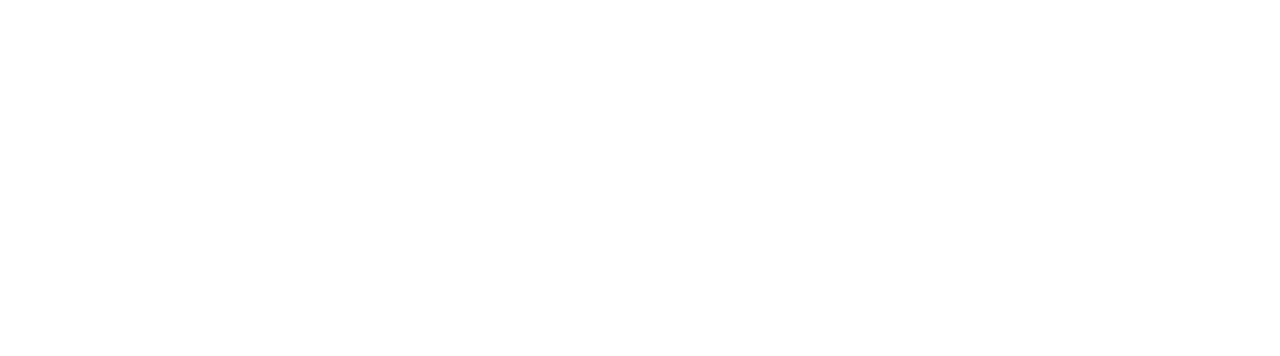
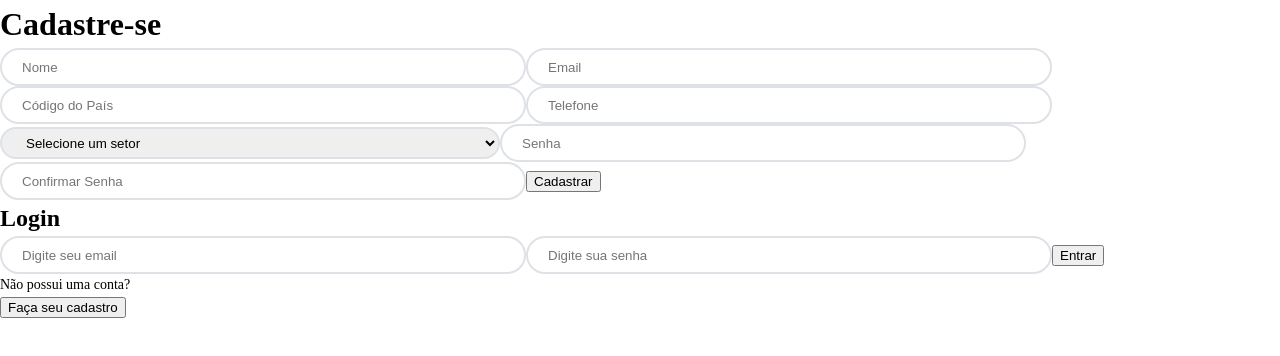
Before and after one commit to Hacka-hotel-group-7/bertz_hotel_web, a React (Vite) app: page / in a window 1280 px wide. Shown: the top 356 px of the page. Built offline with nearby package versions, Linux system fonts and the light colour scheme; the HTML template or start-up script is replaced by a standard one.

Commit message:
form login and register

```diff
--- a/index.html
+++ b/index.html
@@ -10,4 +10,5 @@
     <div id="root"></div>
     <script type="module" src="/src/main.tsx"></script>
   </body>
+
 </html>
--- a/src/App.tsx
+++ b/src/App.tsx
@@ -1,12 +1,16 @@
 import { ToastContainer } from 'react-toastify'
 import { ResetStyled } from './styles/GlobalReset'
 import { GlobalStyled } from './styles/GlobalStyled'
+import { ResgisterPage } from './components/Register'
+import { LoginModal } from './components/Login'
 
 const App = () => {
   return (
     <>
       <GlobalStyled/>
       <ResetStyled/>
+      <ResgisterPage/>
+      <LoginModal/>
       <ToastContainer
               position='top-right'
               autoClose={5000}
--- /dev/null
+++ b/src/components/Input/index.tsx
@@ -0,0 +1,25 @@
+import { ForwardedRef, forwardRef, InputHTMLAttributes, SelectHTMLAttributes } from 'react';
+import { StyledInput, StyledSelect } from './style';
+
+
+interface IInputProps extends InputHTMLAttributes<HTMLInputElement> {
+    label?: string;
+    placeholder: string;
+    type: string;
+}
+
+export const InputComponent = forwardRef(({label,placeholder,type, ...rest}: IInputProps, ref: ForwardedRef<HTMLInputElement>) => {
+    return(
+        <>
+            {label ? <label>{label}</label> : null}
+            <StyledInput ref={ref} {...rest} placeholder={placeholder} type={type}/>
+        </>
+    )
+})
+
+
+export const SelectComponent = forwardRef(({ ...rest}: SelectHTMLAttributes<HTMLSelectElement>, ref: ForwardedRef<HTMLSelectElement>) => {
+    return(
+            <StyledSelect ref={ref} {...rest}/>
+    )
+})
--- /dev/null
+++ b/src/components/Input/style.ts
@@ -0,0 +1,48 @@
+import styled from 'styled-components';
+
+export const StyledInput = styled.input`
+    width: 100%;
+    max-width: 31.25rem;
+    height: 2rem;
+    border: .125rem solid var(--color-grey);
+    border-radius: 3.125rem;
+    background-color: var();
+    padding-left: 1.25rem;
+
+    ::placeholder{
+        padding-left: 1.25rem;
+        font-size: 1.3125rem;
+    }
+
+    :hover{
+        border: .1875rem solid;
+    }
+
+    :focus{
+        border: .1875rem solid;
+    }
+`
+
+export const StyledSelect = styled.select`
+    width: 100%;
+    max-width: 31.25rem;
+    height: 2rem;
+    border: .125rem solid var(--color-grey);
+    border-radius: 3.125rem;
+    background-color: var();
+    padding-left: 1.25rem;
+    padding-right: 1.25rem;
+
+    ::placeholder{
+        padding-left: 1.25rem;
+        font-size: 1.3125rem;
+    }
+
+    :hover{
+        border: .1875rem solid;
+    }
+
+    :focus{
+        border: .1875rem solid;
+    }
+`
--- a/src/components/Login/index.tsx
+++ b/src/components/Login/index.tsx
@@ -0,0 +1,43 @@
+import { useNavigate } from "react-router-dom";
+import { useForm } from "react-hook-form";
+import { zodResolver } from "@hookform/resolvers/zod";
+import { useContext } from "react";
+import { GlobalContext } from "../../providers/GlobalContext/GlobalContext";
+import { TLogin, LoginSchema} from "./LoginSchema";
+import { StyledH3, StyledP } from "../../styles/typography"
+import { InputComponent } from "../Input";
+export const LoginModal = () => {
+    const { login, setIsLoginModalOpen } = useContext(GlobalContext)
+    // const navigate = useNavigate()
+
+    const { register, handleSubmit, formState: { errors } } = useForm<TLogin>({
+        resolver: zodResolver(LoginSchema)
+    })
+
+    const submit = (formData: TLogin) => {
+        login(formData)
+        // navigate('/')
+        setIsLoginModalOpen(false)
+    }
+
+    return(
+        <>
+            <div>
+                <StyledH3 fontWeight="bold">Login</StyledH3>
+
+                <form onSubmit={handleSubmit(submit)}>
+                    <InputComponent type="email" placeholder="Digite seu email" {...register('username')} />
+                    {errors.username?.message}
+                    <InputComponent type="password" placeholder="Digite sua senha" {...register('password')}/>
+                    {errors.password?.message}
+
+                    <button type="submit">Entrar</button>
+                </form>
+                <StyledP fontSize="small" fontWeight="normal">Não possui uma conta?</StyledP>
+                <button /*onClick={() => navigate('/register')}*/>Faça seu cadastro</button>
+
+
+            </div>
+        </>
+    )
+}
--- a/src/components/Register/index.tsx
+++ b/src/components/Register/index.tsx
@@ -0,0 +1,74 @@
+import { useNavigate } from "react-router-dom";
+import { useForm } from "react-hook-form";
+import { zodResolver } from "@hookform/resolvers/zod";
+import { TGuestRegisterSchema, guestRegisterSchema } from "./RegisterSchema";
+import { useContext } from 'react';
+import { GlobalContext } from "../../providers/GlobalContext/GlobalContext";
+import { StyledH1 } from "../../styles/typography";
+import { InputComponent, SelectComponent } from "../Input";
+export const ResgisterPage = () => {
+    // const navigate = useNavigate();
+
+    const { createUser } = useContext(GlobalContext)
+    const { register, handleSubmit, formState: { errors } } = useForm<TGuestRegisterSchema>({
+        resolver: zodResolver(guestRegisterSchema)
+    })
+
+    const submit = (formData: TGuestRegisterSchema) => {
+        createUser(formData)
+        // navigate('/')
+    }
+
+    return(
+        <>
+            <StyledH1 fontWeight="extrabold">Cadastre-se</StyledH1>
+
+            <form onSubmit={handleSubmit(submit)}>
+                <InputComponent
+                    type="text"
+                    placeholder="Nome"
+                    {...register('name')}
+                />
+                {errors.name?.message}
+                <InputComponent
+                    type="email"
+                    placeholder="Email"
+                    {...register('username')}
+                />
+                {errors.username?.message}
+                <InputComponent
+                    type="number"
+                    max={4}
+                    placeholder="Código do País"
+                    {...register('country_code')}
+                />
+                <InputComponent
+                    type="number"
+                    placeholder="Telefone"
+                    {...register('contact_info')}
+                />
+                {errors.contact_info?.message}
+                <SelectComponent {...register('document_type')}>
+                    <option value="" disabled selected>Selecione um setor</option>
+                    <option value="CPF">CPF</option>
+                    <option value="RG">RG</option>
+                    <option value="PASSAPORTE">Passaporte</option>
+                    <option value="OUTRO">Outro</option>
+                </SelectComponent>
+                <InputComponent
+                    type="password"
+                    placeholder="Senha"
+                    {...register('password')}
+                />
+                <InputComponent
+                    type="password"
+                    placeholder="Confirmar Senha"
+                    {...register('confirmPassword')}
+                />
+                {errors.confirmPassword?.message}
+                <button type="submit">Cadastrar</button>
+            </form>
+
+        </>
+    )
+}
--- a/src/providers/GlobalContext/@types.ts
+++ b/src/providers/GlobalContext/@types.ts
@@ -106,4 +106,6 @@
     getAllBedrooms: () => void
     createReservation: (formData: TReservationSchema) => void
     updateReservation: (formData: string, booking_id: string) => void
+    isLoginModalOpen: boolean
+    setIsLoginModalOpen: React.Dispatch<React.SetStateAction<boolean>>
 }
--- a/src/providers/GlobalContext/GlobalContext.tsx
+++ b/src/providers/GlobalContext/GlobalContext.tsx
@@ -17,6 +17,7 @@
     const [Hotel, setHotel] = useState<IHotel | null>(null)
     const [SuggestedHotels, setSuggestedHotels] = useState<IHotel[]>([])
     const [BedroomsList, setBedroomsList] = useState<IBedroom[]>([])
+    const [isLoginModalOpen, setIsLoginModalOpen] = useState(false)
 
     const navigate = useNavigate();
 
@@ -183,7 +184,9 @@
             setBedroomsList,
             getAllBedrooms,
             createReservation,
-            updateReservation
+            updateReservation,
+            isLoginModalOpen,
+            setIsLoginModalOpen
 
         }}>
             {children}
--- /dev/null
+++ b/src/styles/typography.ts
@@ -0,0 +1,97 @@
+import styled, { css } from 'styled-components'
+
+interface IStyledTypographyTitle {
+    fontWeight: 'extrabold' | 'bold' |'semibold' |'normal';
+}
+
+const HeadlineSyles = css<IStyledTypographyTitle>`
+    font-family: var(--font-family);
+    color: var(--color-black);
+
+    ${({fontWeight})=>{
+        switch (fontWeight){
+            case 'extrabold':
+                return css`
+                font-weight: 700;
+                `;
+            case 'bold':
+                return css`
+                font-weight: 600;
+                `;
+            case 'semibold':
+                return css`
+                font-weight: 500;
+                `;
+            case 'normal':
+                return css`
+                font-weight: 400;
+                `;
+        }
+    }}
+
+`
+interface IStyledTypographyText {
+    fontSize: 'big' | 'medium' | 'small';
+    fontWeight: 'extrabold' | 'bold' |'semibold' |'normal';
+}
+
+const TextSyles = css<IStyledTypographyText>`
+    font-family: var(--font-family);
+    color: var(--color-black);
+
+    ${({fontSize})=>{
+        switch(fontSize){
+            case 'big':
+                return css`
+                    font-size: clamp(0.875rem, 0.6785rem + 0.7398vw, 1.25rem);
+                `;
+            case 'medium':
+                return css`
+                   font-size: clamp(0.75rem, 0.619rem + 0.4932vw, 1rem);
+                `;
+
+            case 'small':
+                return css`
+               font-size: clamp(0.625rem, 0.494rem + 0.4932vw, 0.875rem);
+                `;
+        }
+    }}
+
+    ${({fontWeight})=>{
+        switch (fontWeight){
+            case 'extrabold':
+                return css`
+                font-weight: 700;
+                `;
+            case 'bold':
+                return css`
+                font-weight: 600;
+                `;
+            case 'semibold':
+                return css`
+                font-weight: 500;
+                `;
+            case 'normal':
+                return css`
+                font-weight: 400;
+                `;
+        }
+    }}
+
+`
+export const StyledH1 = styled.h1<IStyledTypographyTitle>`
+    ${HeadlineSyles};
+    color: var(--color-black);
+    font-size: clamp(1rem, 0.476rem + 1.9729vw, 2rem);
+`
+export const StyledH2 = styled.h2<IStyledTypographyTitle>`
+    ${HeadlineSyles}
+    font-size: clamp(0.9375rem, 0.5117rem + 1.603vw, 1.75rem);
+`
+export const StyledH3 = styled.h3<IStyledTypographyTitle>`
+    ${HeadlineSyles}
+    font-size: clamp(0.875rem, 0.5475rem + 1.233vw, 1.5rem);
+`
+export const StyledP = styled.p<IStyledTypographyText>`
+    ${TextSyles}
+`
```
